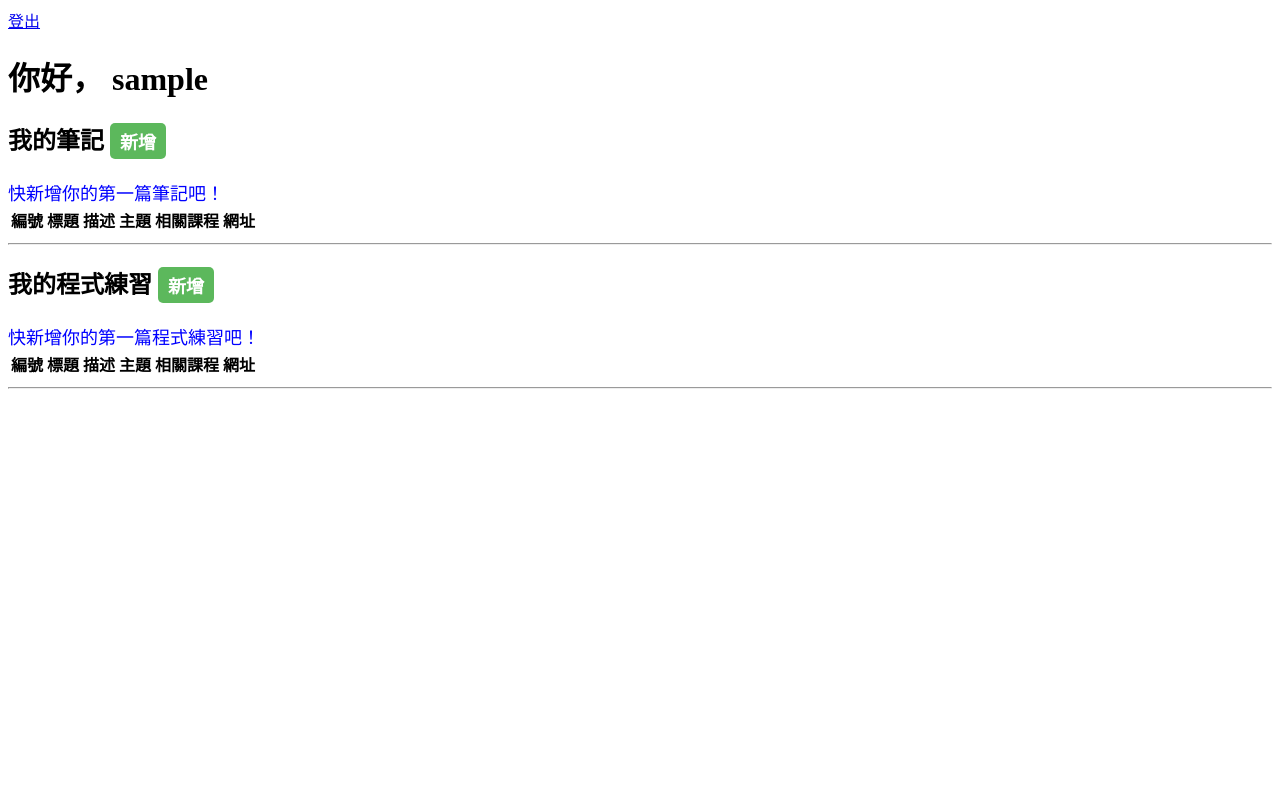
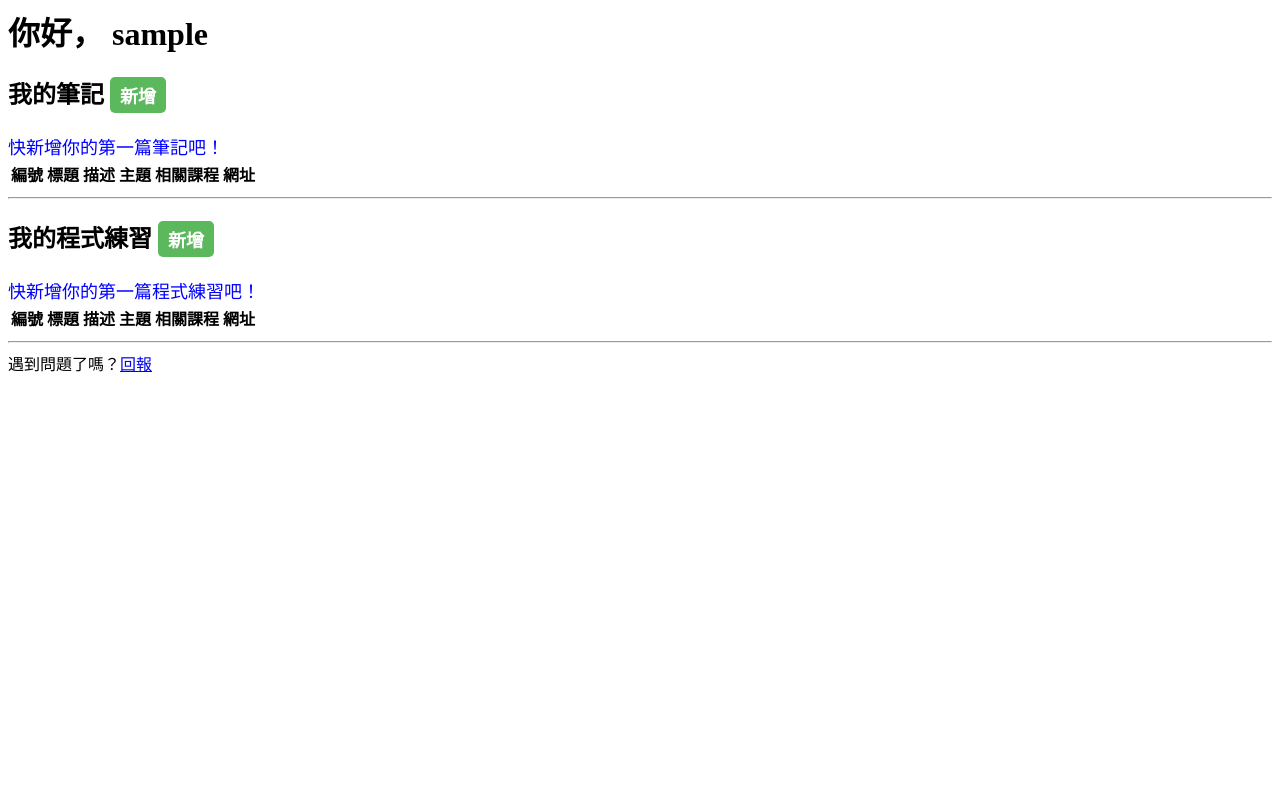
Before and after one commit to DHugo324/database_final, a PHP site: page /user/user.php in a window 1280 px wide. Run offline with PHP 8.4, Linux system fonts and the light colour scheme; the visitor is signed in with stand-in values (Sample User, id 1); data that the repository does not hold is empty.

Commit message:
delete logout link from user page

```diff
--- a/user/user.php
+++ b/user/user.php
@@ -60,10 +60,7 @@ $username = $_SESSION["username"];
 </head>
 
 <body>
-    <!-- <header>
-        <a href="../index.html">首頁</a>
-    </header> -->
-    <a href="../account/logout.php">登出</a>
+    <!-- <a href="../account/logout.php">登出</a> -->
     <h1>你好，
         <?php echo $username; ?>
     </h1>
@@ -199,6 +196,7 @@ $username = $_SESSION["username"];
         </div>
     </div>
     <hr>
+    遇到問題了嗎？<a href="../contact/index.php">回報</a>
 </body>
 
 </html>
```
